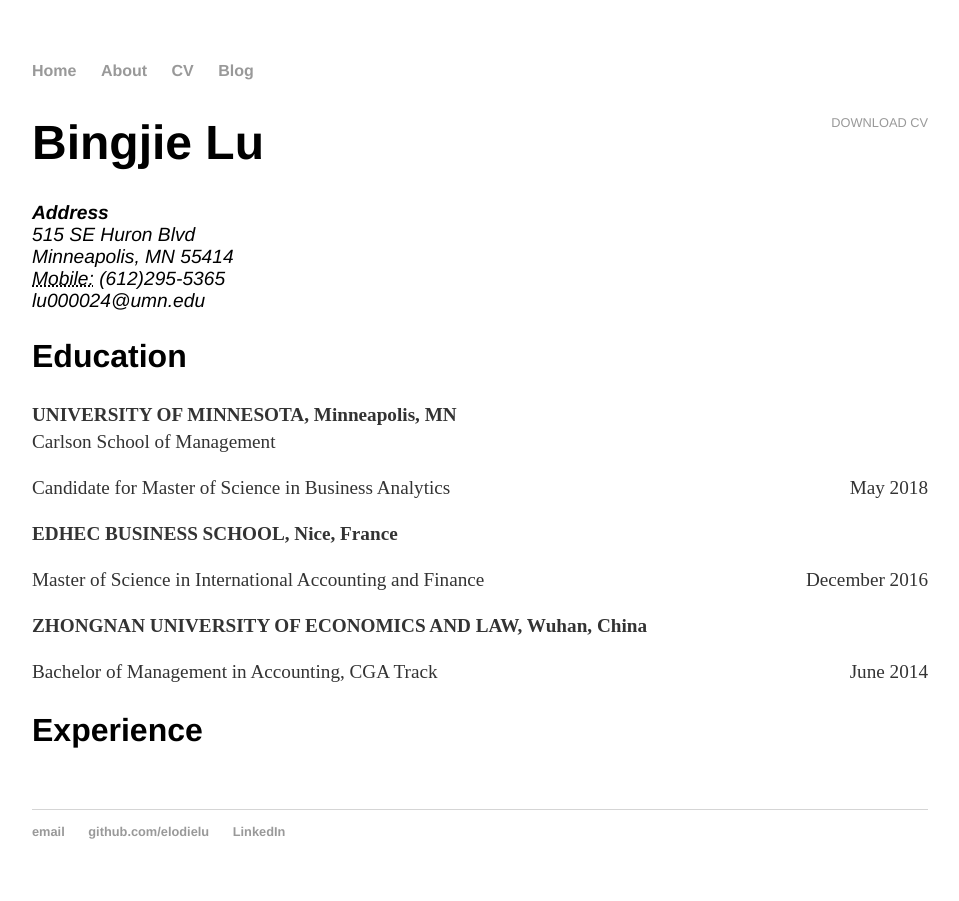
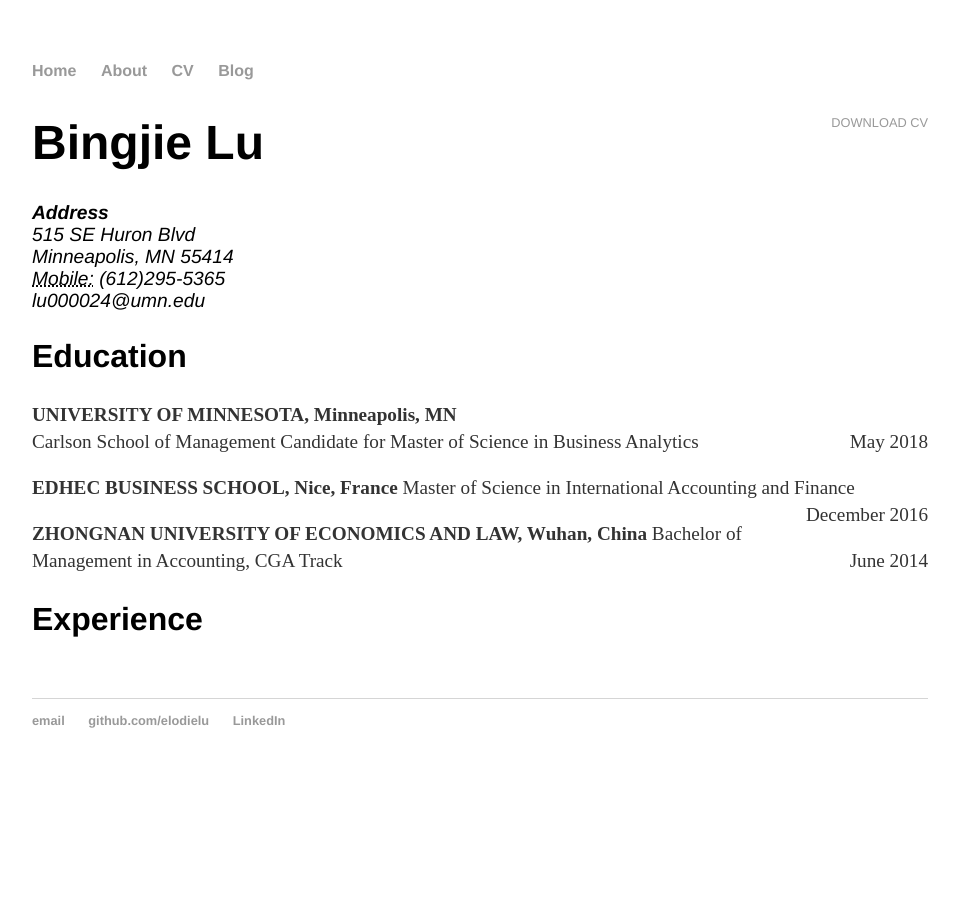
Before and after one commit to elodielu/elodielu.github.io, a Jekyll site: the page built from cv/index.html, in a window 1280 px wide. Shown: the whole page, without its empty margins (160-1119 px from the left). Built offline with Jekyll 4.4.1, drawn with Linux system fonts in a browser that asks for light colours.

Commit message:
Update index.html

```diff
--- a/cv/index.html
+++ b/cv/index.html
@@ -18,15 +18,15 @@
 
 					<p><strong>UNIVERSITY OF MINNESOTA, Minneapolis, MN</strong> <br>
 					Carlson School of Management
-					<p style="text-align:left;">Candidate for Master of Science in Business Analytics
+					<style="text-align:left;">Candidate for Master of Science in Business Analytics
 						<span style="float:right;">May 2018</span></p>
 
 					<p><strong>EDHEC BUSINESS SCHOOL, Nice, France</strong>
-					<p style="text-align:left;">Master of Science in International Accounting and Finance
+					<style="text-align:left;">Master of Science in International Accounting and Finance
 						<span style="float:right;">December 2016</span></p>
 
 					<p><strong>ZHONGNAN UNIVERSITY OF ECONOMICS AND LAW, Wuhan, China</strong>
-					<p style="text-align:left;">Bachelor of Management in Accounting, CGA Track
+					<style="text-align:left;">Bachelor of Management in Accounting, CGA Track
 						<span style="float:right;">June 2014</span></p>
 
 					<h2>Experience</h2>
```
